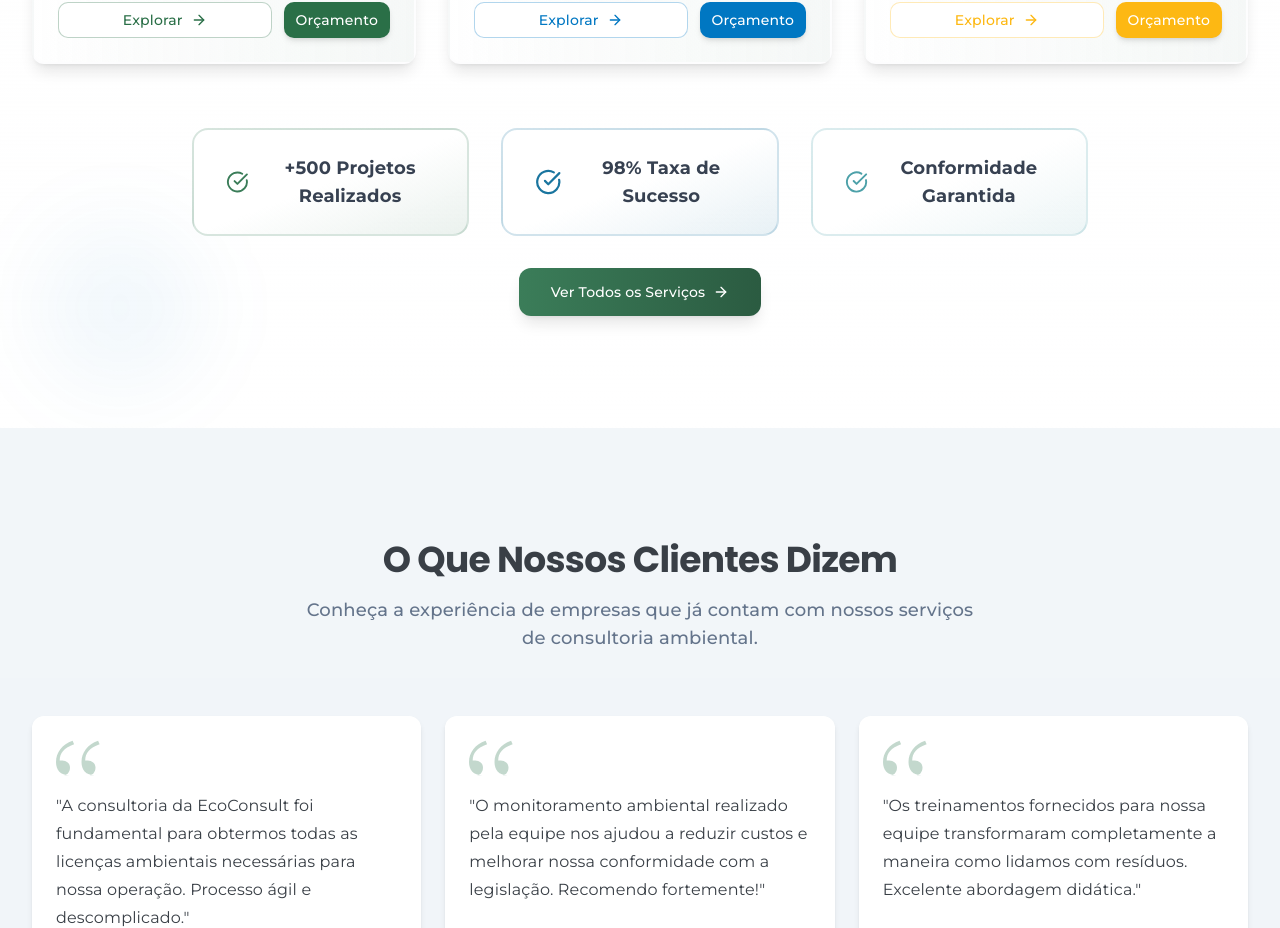
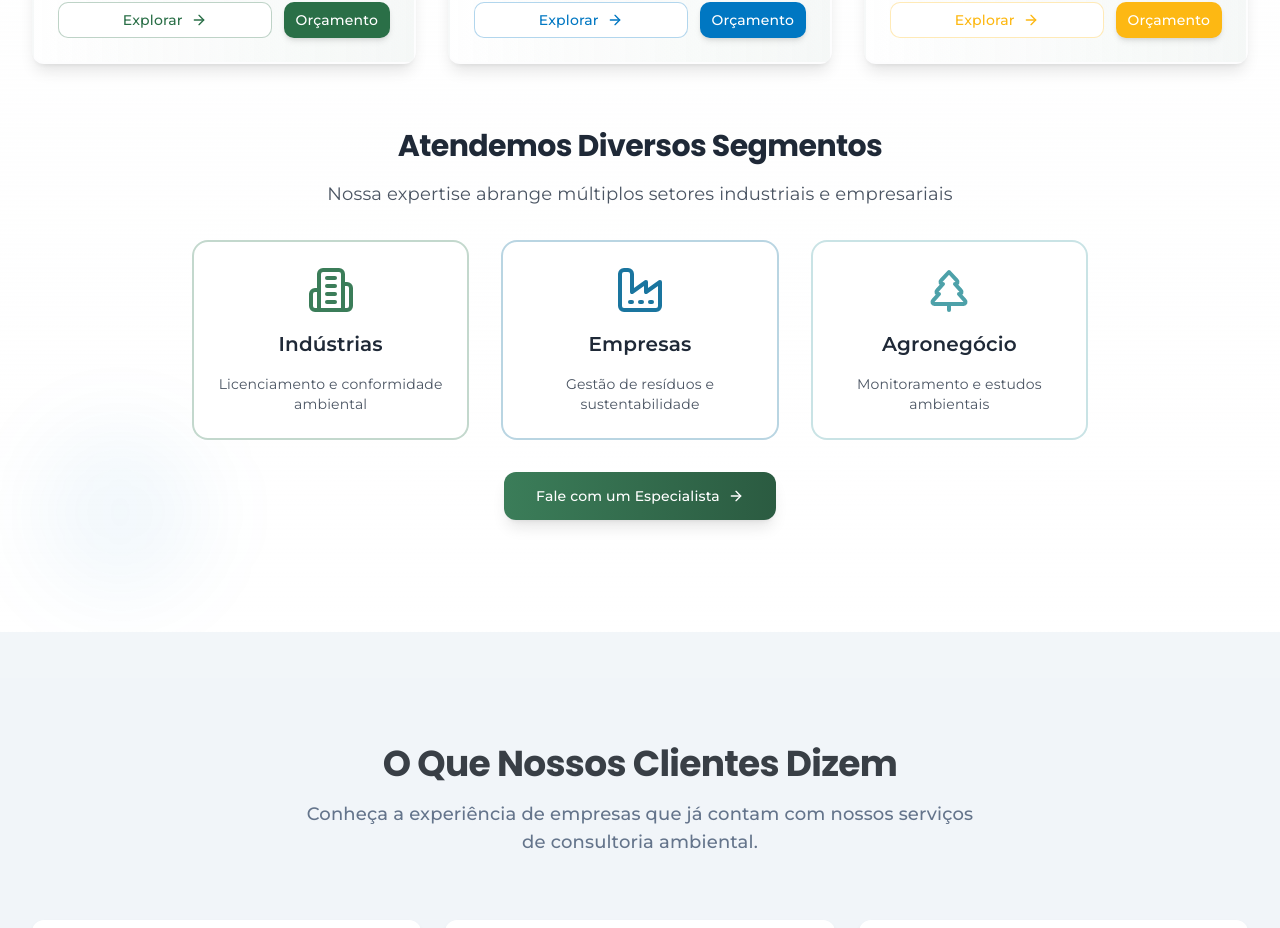
Before and after one commit to pietroorianii/consutoria-ambiental-13, a React (Vite) app: page / in a window 1280 px wide. Shown: the part 3452-4380 px from the top of the page. Built offline with nearby package versions, Linux system fonts and the light colour scheme; grey boxes are pictures that could not be loaded.

Commit message:
Fix card interactivity and content
Improve the interactivity and content of the cards in the StatsSection, addressing legibility issues and updating the text. Remove the "Mais de 500 empresas ja escolheram..." text and replace it with a more suitable alternative. Adjust the size of the icons.

```diff
--- a/src/components/featured-services/StatsSection.tsx
+++ b/src/components/featured-services/StatsSection.tsx
@@ -2,70 +2,79 @@
 import React from "react";
 import { Button } from "@/components/ui/button";
 import { Link } from "react-router-dom";
-import { ArrowRight, CheckCircle } from "lucide-react";
+import { ArrowRight, Building2, Factory, TreePine } from "lucide-react";
 
 export function StatsSection() {
   return (
     <div className="text-center mt-16 scroll-trigger">
+      <div className="mb-8">
+        <h2 className="text-2xl md:text-3xl font-bold text-gray-800 mb-4">
+          Atendemos Diversos Segmentos
+        </h2>
+        <p className="text-lg text-gray-600 max-w-2xl mx-auto">
+          Nossa expertise abrange múltiplos setores industriais e empresariais
+        </p>
+      </div>
+
       <div className="grid grid-cols-1 md:grid-cols-3 gap-8 max-w-4xl mx-auto mb-8">
-        <div className="group relative overflow-hidden transition-all duration-500 bg-gradient-to-br from-white via-white to-eco-green/10 backdrop-blur-sm rounded-2xl border-2 border-eco-green/20 hover:border-eco-green/60 hover:shadow-2xl hover:-translate-y-4 hover:scale-105 cursor-pointer">
-          {/* Gradiente de fundo animado */}
-          <div className="absolute inset-0 bg-gradient-to-br from-eco-green/10 via-eco-green/20 to-eco-green/30 opacity-0 group-hover:opacity-100 transition-all duration-700"></div>
+        <div className="group relative overflow-hidden transition-all duration-500 bg-white backdrop-blur-sm rounded-2xl border-2 border-eco-green/30 hover:border-eco-green hover:shadow-2xl hover:-translate-y-2 hover:scale-105 cursor-pointer p-6">
+          {/* Gradiente de fundo animado mais suave */}
+          <div className="absolute inset-0 bg-gradient-to-br from-eco-green/5 to-eco-green/15 opacity-0 group-hover:opacity-100 transition-all duration-700 rounded-2xl"></div>
 
           {/* Linha de acento animada no topo */}
-          <div className="absolute top-0 left-0 right-0 h-2 bg-gradient-to-r from-eco-green to-emerald-400 opacity-70 group-hover:opacity-100 transition-all duration-500 transform scale-x-0 group-hover:scale-x-100"></div>
+          <div className="absolute top-0 left-0 right-0 h-1 bg-gradient-to-r from-eco-green to-emerald-400 opacity-70 group-hover:opacity-100 transition-all duration-500 transform scale-x-0 group-hover:scale-x-100 rounded-t-2xl"></div>
 
-          {/* Efeito de brilho no hover */}
-          <div className="absolute inset-0 bg-gradient-to-br from-white/10 via-white/20 to-white/5 opacity-0 group-hover:opacity-100 transition-opacity duration-700"></div>
-
-          <div className="flex items-center justify-center gap-4 px-8 py-6 relative z-10">
-            <CheckCircle className="h-8 w-8 text-eco-green group-hover:scale-125 group-hover:rotate-12 transition-all duration-500" />
-            <span className="font-bold text-lg text-gray-700 group-hover:text-eco-green transition-all duration-300 group-hover:underline underline-offset-4 decoration-2">
-              +500 Projetos Realizados
+          <div className="flex flex-col items-center justify-center gap-4 relative z-10">
+            <Building2 className="h-12 w-12 text-eco-green group-hover:scale-110 group-hover:rotate-3 transition-all duration-500" />
+            <span className="font-semibold text-xl text-gray-800 group-hover:text-eco-green transition-all duration-300">
+              Indústrias
             </span>
+            <p className="text-sm text-gray-600 group-hover:text-gray-700 transition-colors duration-300 text-center">
+              Licenciamento e conformidade ambiental
+            </p>
           </div>
         </div>
 
-        <div className="group relative overflow-hidden transition-all duration-500 bg-gradient-to-br from-white via-white to-eco-blue/10 backdrop-blur-sm rounded-2xl border-2 border-eco-blue/20 hover:border-eco-blue/60 hover:shadow-2xl hover:-translate-y-4 hover:scale-105 cursor-pointer">
-          {/* Gradiente de fundo animado */}
-          <div className="absolute inset-0 bg-gradient-to-br from-eco-blue/10 via-eco-blue/20 to-eco-blue/30 opacity-0 group-hover:opacity-100 transition-all duration-700"></div>
+        <div className="group relative overflow-hidden transition-all duration-500 bg-white backdrop-blur-sm rounded-2xl border-2 border-eco-blue/30 hover:border-eco-blue hover:shadow-2xl hover:-translate-y-2 hover:scale-105 cursor-pointer p-6">
+          {/* Gradiente de fundo animado mais suave */}
+          <div className="absolute inset-0 bg-gradient-to-br from-eco-blue/5 to-eco-blue/15 opacity-0 group-hover:opacity-100 transition-all duration-700 rounded-2xl"></div>
 
           {/* Linha de acento animada no topo */}
-          <div className="absolute top-0 left-0 right-0 h-2 bg-gradient-to-r from-eco-blue to-blue-400 opacity-70 group-hover:opacity-100 transition-all duration-500 transform scale-x-0 group-hover:scale-x-100"></div>
+          <div className="absolute top-0 left-0 right-0 h-1 bg-gradient-to-r from-eco-blue to-blue-400 opacity-70 group-hover:opacity-100 transition-all duration-500 transform scale-x-0 group-hover:scale-x-100 rounded-t-2xl"></div>
 
-          {/* Efeito de brilho no hover */}
-          <div className="absolute inset-0 bg-gradient-to-br from-white/10 via-white/20 to-white/5 opacity-0 group-hover:opacity-100 transition-opacity duration-700"></div>
-
-          <div className="flex items-center justify-center gap-4 px-8 py-6 relative z-10">
-            <CheckCircle className="h-8 w-8 text-eco-blue group-hover:scale-125 group-hover:rotate-12 transition-all duration-500" />
-            <span className="font-bold text-lg text-gray-700 group-hover:text-eco-blue transition-all duration-300 group-hover:underline underline-offset-4 decoration-2">
-              98% Taxa de Sucesso
+          <div className="flex flex-col items-center justify-center gap-4 relative z-10">
+            <Factory className="h-12 w-12 text-eco-blue group-hover:scale-110 group-hover:rotate-3 transition-all duration-500" />
+            <span className="font-semibold text-xl text-gray-800 group-hover:text-eco-blue transition-all duration-300">
+              Empresas
             </span>
+            <p className="text-sm text-gray-600 group-hover:text-gray-700 transition-colors duration-300 text-center">
+              Gestão de resíduos e sustentabilidade
+            </p>
           </div>
         </div>
 
-        <div className="group relative overflow-hidden transition-all duration-500 bg-gradient-to-br from-white via-white to-eco-accent-teal/10 backdrop-blur-sm rounded-2xl border-2 border-eco-accent-teal/20 hover:border-eco-accent-teal/60 hover:shadow-2xl hover:-translate-y-4 hover:scale-105 cursor-pointer">
-          {/* Gradiente de fundo animado */}
-          <div className="absolute inset-0 bg-gradient-to-br from-eco-accent-teal/10 via-eco-accent-teal/20 to-eco-accent-teal/30 opacity-0 group-hover:opacity-100 transition-all duration-700"></div>
+        <div className="group relative overflow-hidden transition-all duration-500 bg-white backdrop-blur-sm rounded-2xl border-2 border-eco-accent-teal/30 hover:border-eco-accent-teal hover:shadow-2xl hover:-translate-y-2 hover:scale-105 cursor-pointer p-6">
+          {/* Gradiente de fundo animado mais suave */}
+          <div className="absolute inset-0 bg-gradient-to-br from-eco-accent-teal/5 to-eco-accent-teal/15 opacity-0 group-hover:opacity-100 transition-all duration-700 rounded-2xl"></div>
 
           {/* Linha de acento animada no topo */}
-          <div className="absolute top-0 left-0 right-0 h-2 bg-gradient-to-r from-eco-accent-teal to-teal-400 opacity-70 group-hover:opacity-100 transition-all duration-500 transform scale-x-0 group-hover:scale-x-100"></div>
+          <div className="absolute top-0 left-0 right-0 h-1 bg-gradient-to-r from-eco-accent-teal to-teal-400 opacity-70 group-hover:opacity-100 transition-all duration-500 transform scale-x-0 group-hover:scale-x-100 rounded-t-2xl"></div>
 
-          {/* Efeito de brilho no hover */}
-          <div className="absolute inset-0 bg-gradient-to-br from-white/10 via-white/20 to-white/5 opacity-0 group-hover:opacity-100 transition-opacity duration-700"></div>
-
-          <div className="flex items-center justify-center gap-4 px-8 py-6 relative z-10">
-            <CheckCircle className="h-8 w-8 text-eco-accent-teal group-hover:scale-125 group-hover:rotate-12 transition-all duration-500" />
-            <span className="font-bold text-lg text-gray-700 group-hover:text-eco-accent-teal transition-all duration-300 group-hover:underline underline-offset-4 decoration-2">
-              Conformidade Garantida
+          <div className="flex flex-col items-center justify-center gap-4 relative z-10">
+            <TreePine className="h-12 w-12 text-eco-accent-teal group-hover:scale-110 group-hover:rotate-3 transition-all duration-500" />
+            <span className="font-semibold text-xl text-gray-800 group-hover:text-eco-accent-teal transition-all duration-300">
+              Agronegócio
             </span>
+            <p className="text-sm text-gray-600 group-hover:text-gray-700 transition-colors duration-300 text-center">
+              Monitoramento e estudos ambientais
+            </p>
           </div>
         </div>
       </div>
 
       <Button asChild size="lg" className="btn-gradient text-white group overflow-hidden relative py-6 px-8 rounded-lg font-medium shadow-lg hover:shadow-xl transition-all duration-300">
-        <Link to="/services" className="flex items-center gap-2 relative z-10 text-base">
-          Ver Todos os Serviços
+        <Link to="/contact" className="flex items-center gap-2 relative z-10 text-base">
+          Fale com um Especialista
           <ArrowRight className="h-5 w-5 group-hover:translate-x-1 transition-transform duration-300" />
         </Link>
       </Button>
```
